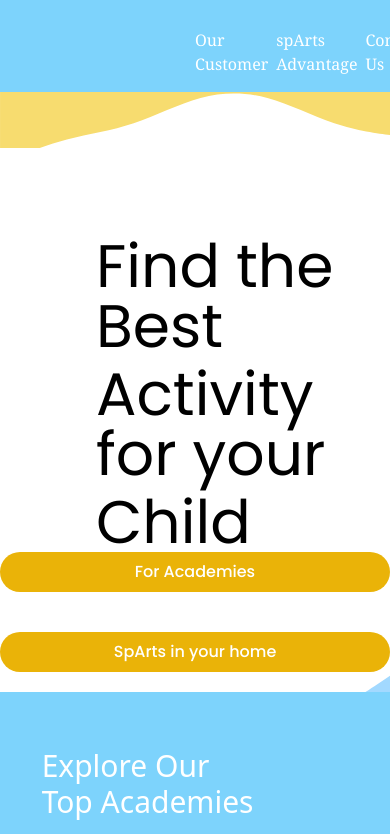
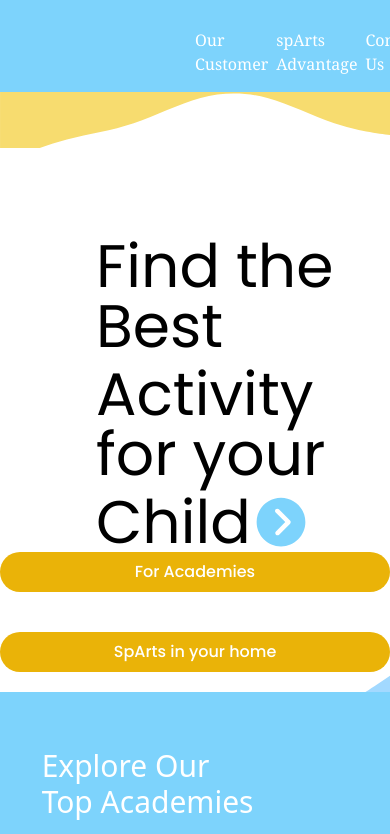
Before and after one commit to khelsai01/sparts_tech, a React (Create React App) app: page / in a window 390 px wide. Shown: the top 834 px of the page. Built offline with nearby package versions, Linux system fonts and the light colour scheme; grey boxes are pictures that could not be loaded.

Commit message:
header section responsive now

```diff
--- a/src/components/Header.jsx
+++ b/src/components/Header.jsx
@@ -16,7 +16,7 @@ const Header = () => {
             Find the Best<span>Activity for your</span>
             <span className="flex items-center">
               Child
-              <IoIosArrowDroprightCircle className="text-sky-300 ml-56" />
+              <IoIosArrowDroprightCircle className="text-sky-300 sm:ml-4 md:ml-44 lg:ml-56" />
             </span>
           </h1>
         </div>
```
